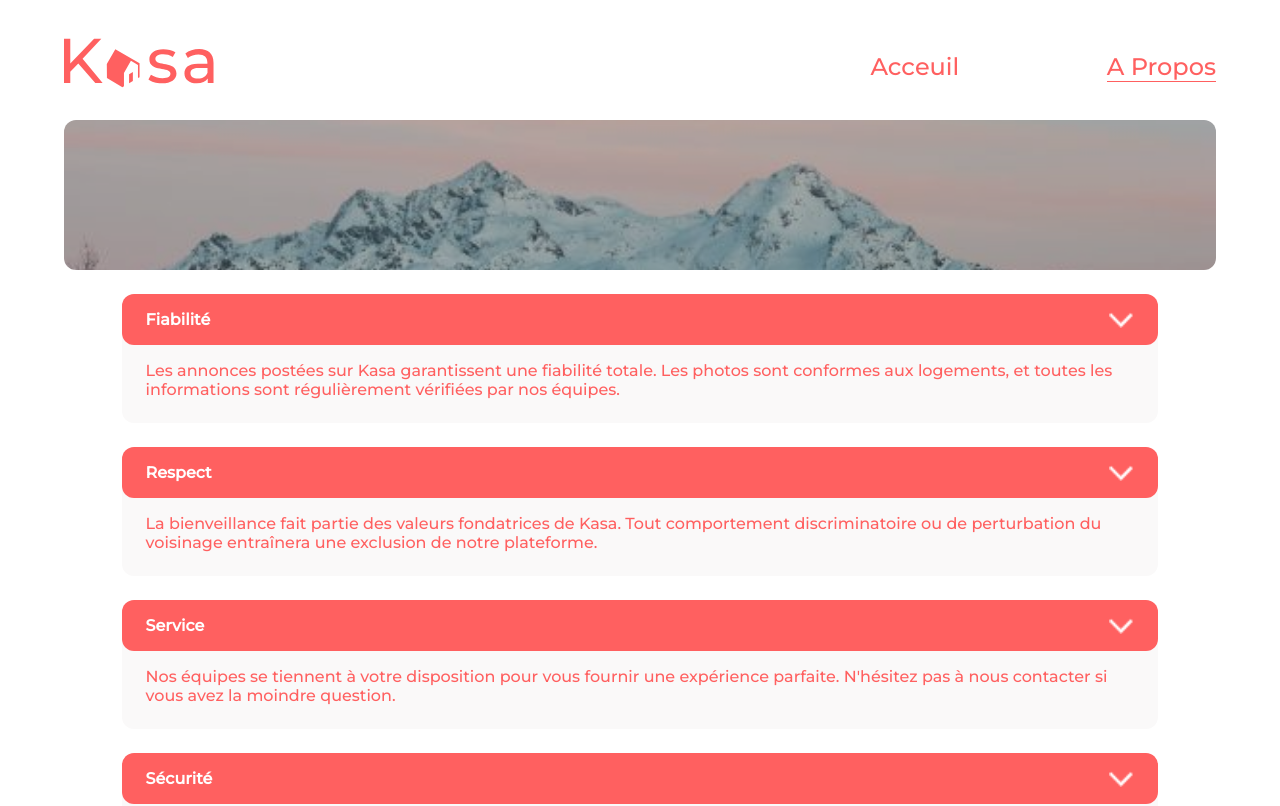
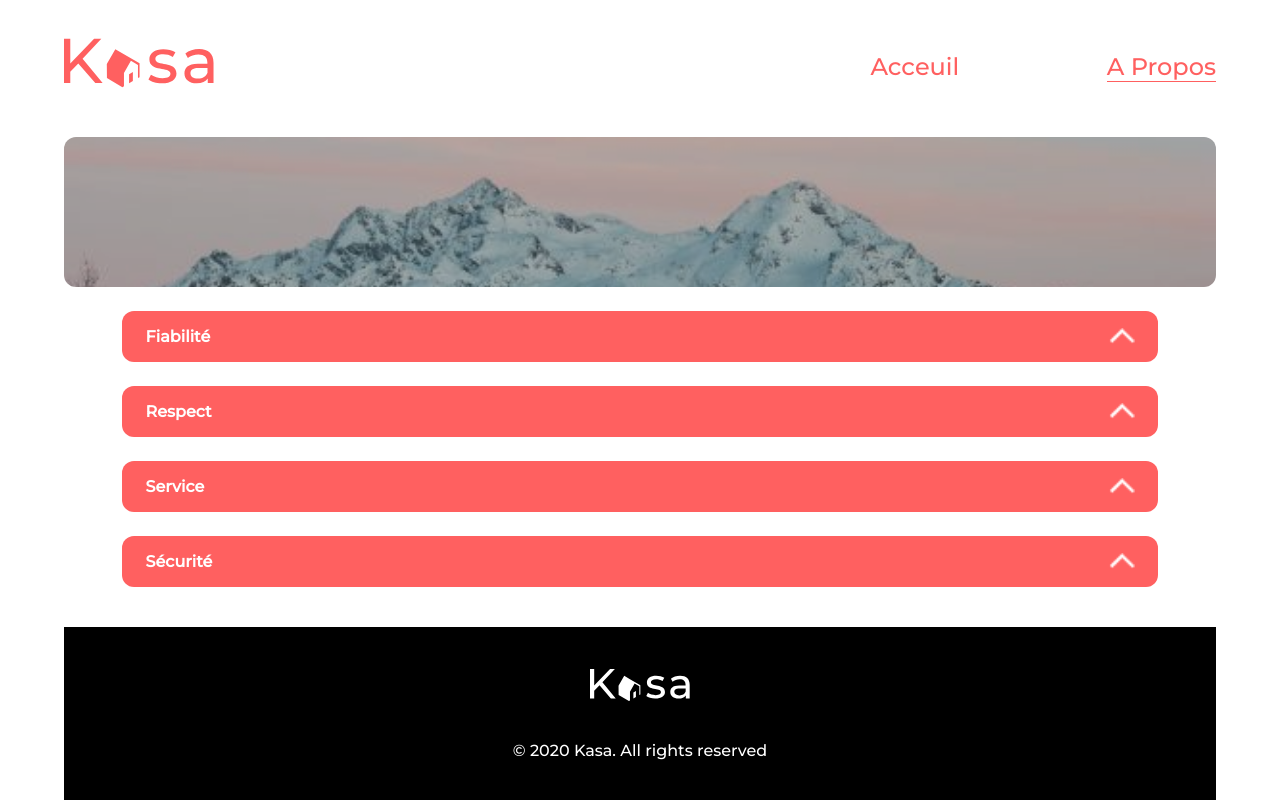
Before and after one commit to nivorako/kasa, a React (Create React App) app: page /About in a window 1280 px wide. Shown: the top 806 px of the page. Built offline with nearby package versions, Linux system fonts and the light colour scheme.

Commit message:
set isOpen to false in collapse

```diff
--- a/src/components/Collapse.js
+++ b/src/components/Collapse.js
@@ -1,13 +1,13 @@
 import { useState } from "react"
 import arrow from "../assets/arrow.png"
 
-export default function Collapse({title, text, type, id}){
+export default function Collapse({title, text, type}){
 
-    const [isOpen, setIsOpen] = useState(true)
+    const [isOpen, setIsOpen] = useState(false)
 
     return isOpen ? (
         <article className="collapse">
-            <div className="collapse__header" onClick={() => setIsOpen(false)}>
+            <div className="collapse__header" onClick={() => setIsOpen(!isOpen)}>
                 <h3>{title} </h3>
                 <img src={arrow} alt="" className="arrowUp"/>
             </div>
@@ -29,7 +29,7 @@ export default function Collapse({title, text, type, id}){
         </article>
     ) :
         (<article className="collapse">
-            <div className="collapse__header" onClick={() => setIsOpen(true)}>
+            <div className="collapse__header" onClick={() => setIsOpen(!isOpen)}>
                 <h3>{title} </h3>
                 <img src={arrow} alt="" className="arrowDown"/>
             </div>
```
